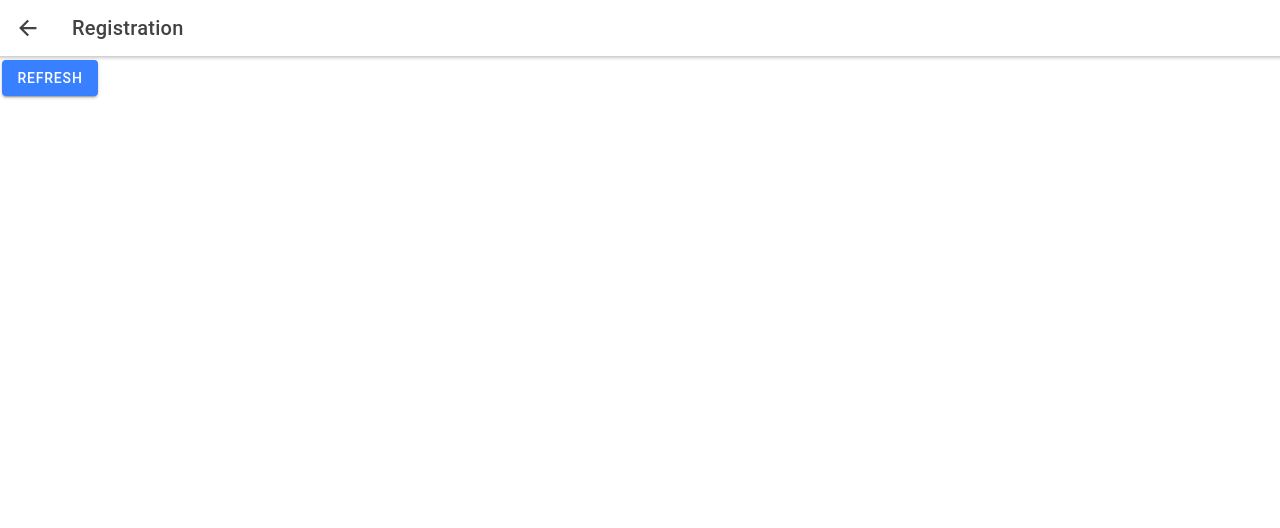
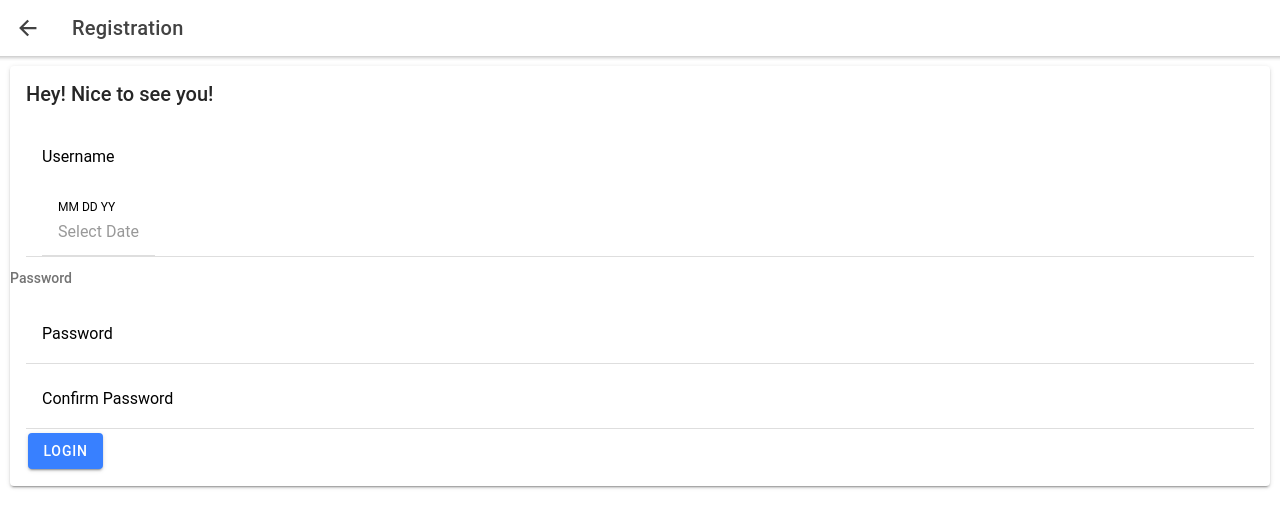
Before and after one commit to Stammtisch-Project/Stammtisch, a React (Create React App) app in the folder Stammtisch-app/: page /registration in a window 1280 px wide. Shown: the top 528 px of the page. Built offline with nearby package versions, Linux system fonts and the light colour scheme.

Commit message:
Added scss proof

```diff
--- a/Stammtisch-app/package.json
+++ b/Stammtisch-app/package.json
@@ -17,6 +17,7 @@
     "@types/react-router-dom": "^5.1.3",
     "ionicons": "^5.0.0",
     "merge": "^1.2.1",
+    "node-sass": "^4.14.1",
     "react": "^16.13.0",
     "react-dom": "^16.13.0",
     "react-router": "^5.1.2",
--- a/Stammtisch-app/src/pages/HelloWorld.tsx
+++ b/Stammtisch-app/src/pages/HelloWorld.tsx
@@ -10,7 +10,6 @@ import {
 	IonInput,
 } from "@ionic/react";
 import React, { useEffect, useState } from "react";
-import "./Home.css";
 
 const Waiter = require("./../utils/waiter");
 
--- /dev/null
+++ b/Stammtisch-app/src/pages/Home.scss
@@ -0,0 +1,5 @@
+.test {
+	width: 100%;
+	height: 100%;
+	background-color: lime;
+}
--- a/Stammtisch-app/src/pages/Home.tsx
+++ b/Stammtisch-app/src/pages/Home.tsx
@@ -7,7 +7,7 @@ import {
 	IonButton,
 } from "@ionic/react";
 import React from "react";
-import "./Home.css";
+import "./Home.scss";
 
 const Home: React.FC = () => {
 	return (
@@ -26,6 +26,7 @@ const Home: React.FC = () => {
 				<IonButton routerLink="/login">Login</IonButton>
 				<IonButton routerLink="/registration">Register</IonButton>
 				<IonButton routerLink="/hello-world">Hello world</IonButton>
+				<div className="test">Stierhoden</div>
 			</IonContent>
 		</IonPage>
 	);
--- a/Stammtisch-app/src/pages/Login.tsx
+++ b/Stammtisch-app/src/pages/Login.tsx
@@ -7,11 +7,21 @@ import {
 	IonButton,
 	IonButtons,
 	IonBackButton,
+	IonInput,
+	IonLabel,
+	IonItem,
+	IonCard,
+	IonCardHeader,
+	IonCardContent,
+	IonCardTitle,
 } from "@ionic/react";
-import React from "react";
-import "./Home.css";
+import React, { useState } from "react";
+// import "./Home.css";
 
 const Home: React.FC = () => {
+	const [login, setLogin] = useState<string>();
+	const [password, setPassword] = useState<string>();
+
 	return (
 		<IonPage>
 			<IonHeader>
@@ -23,7 +33,34 @@ const Home: React.FC = () => {
 				</IonToolbar>
 			</IonHeader>
 			<IonContent>
-				<IonButton>Login (Does nothing)</IonButton>
+				<IonCard>
+					<IonCardHeader>
+						<IonCardTitle>Nice to see you again!</IonCardTitle>
+					</IonCardHeader>
+					<IonCardContent>
+						<IonItem>
+							<IonLabel position="floating">
+								Email or username
+							</IonLabel>
+							<IonInput
+								type="text"
+								value={login}
+								onIonChange={(e) => setLogin(e.detail.value!)}
+							></IonInput>
+						</IonItem>
+						<IonItem>
+							<IonLabel position="floating">Password</IonLabel>
+							<IonInput
+								type="password"
+								value={password}
+								onIonChange={(e) =>
+									setPassword(e.detail.value!)
+								}
+							></IonInput>
+						</IonItem>
+						<IonButton>Login</IonButton>
+					</IonCardContent>
+				</IonCard>
 			</IonContent>
 		</IonPage>
 	);
--- a/Stammtisch-app/src/pages/Registration.tsx
+++ b/Stammtisch-app/src/pages/Registration.tsx
@@ -7,11 +7,26 @@ import {
 	IonButton,
 	IonButtons,
 	IonBackButton,
+	IonCard,
+	IonCardContent,
+	IonCardTitle,
+	IonCardHeader,
+	IonItem,
+	IonLabel,
+	IonInput,
+	IonCardSubtitle,
+	IonDatetime,
 } from "@ionic/react";
-import React from "react";
-import "./Home.css";
+import React, { useState } from "react";
+// import "./Home.css";
 
 const Home: React.FC = () => {
+	const [userName, setUserName] = useState<string>();
+	const [email, setEmail] = useState<string>();
+	const [birthday, setBirthday] = useState<string>();
+	const [password, setPassword] = useState<string>();
+	const [passwordConfirm, setPasswordConfirm] = useState<string>();
+
 	return (
 		<IonPage>
 			<IonHeader>
@@ -23,7 +38,66 @@ const Home: React.FC = () => {
 				</IonToolbar>
 			</IonHeader>
 			<IonContent>
-				<IonButton>Refresh</IonButton>
+				<IonCard>
+					<IonCardHeader>
+						<IonCardTitle>
+							Hey{userName ? " " + userName : ""}! Nice to see
+							you!
+						</IonCardTitle>
+					</IonCardHeader>
+					<IonCardContent>
+						<IonItem>
+							<IonLabel position="floating">Username</IonLabel>
+							<IonInput
+								type="text"
+								value={userName}
+								onIonChange={(e) =>
+									setUserName(e.detail.value!)
+								}
+							></IonInput>
+							<IonItem>
+								<IonLabel position="floating">
+									MM DD YY
+								</IonLabel>
+								<IonDatetime
+									displayFormat="DD MM YY"
+									placeholder="Select Date"
+									value={birthday}
+									onIonChange={(e) =>
+										setBirthday(e.detail.value!)
+									}
+								></IonDatetime>
+							</IonItem>
+						</IonItem>
+					</IonCardContent>
+
+					<IonCardSubtitle>Password</IonCardSubtitle>
+					<IonCardContent>
+						<IonItem>
+							<IonLabel position="floating">Password</IonLabel>
+							<IonInput
+								type="password"
+								value={password}
+								onIonChange={(e) =>
+									setPassword(e.detail.value!)
+								}
+							></IonInput>
+						</IonItem>
+						<IonItem>
+							<IonLabel position="floating">
+								Confirm Password
+							</IonLabel>
+							<IonInput
+								type="password"
+								value={passwordConfirm}
+								onIonChange={(e) =>
+									setPasswordConfirm(e.detail.value!)
+								}
+							></IonInput>
+						</IonItem>
+						<IonButton>Login</IonButton>
+					</IonCardContent>
+				</IonCard>
 			</IonContent>
 		</IonPage>
 	);
--- a/Stammtisch-app/src/utils/config.js
+++ b/Stammtisch-app/src/utils/config.js
@@ -5,7 +5,6 @@ let config;
 if (!config) {
 	try {
 		config = require("../config-default");
-		console.log("Config", config);
 	} catch (e) {}
 	try {
 		const overwrite = require("./../config");
```
Also changed, not shown: Stammtisch-app/src/theme/variables.css (+22 -23 lines), Stammtisch-app/src/pages/Home.css (deleted), 1 other file (tests, documents, lock files or other folders).
